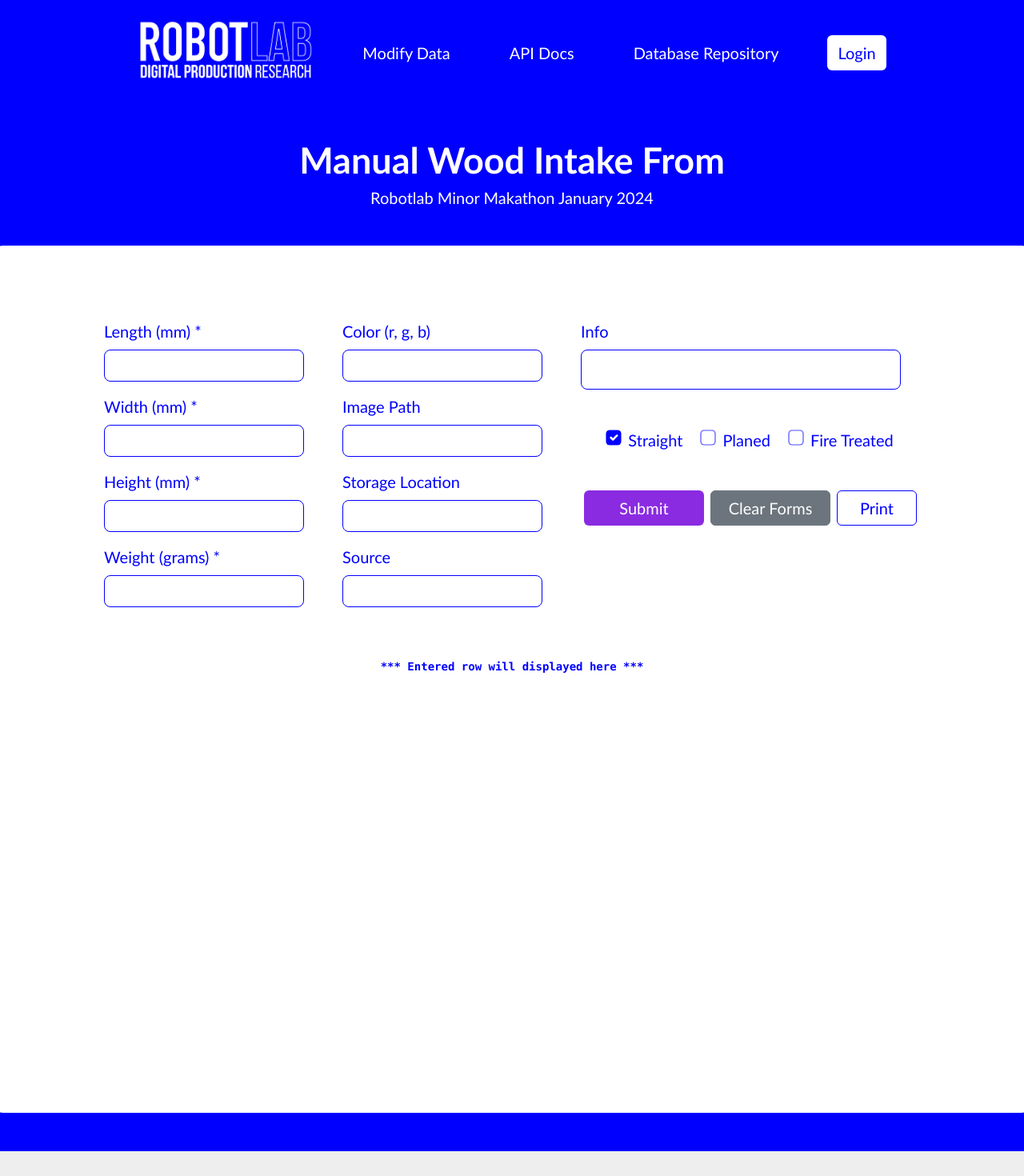
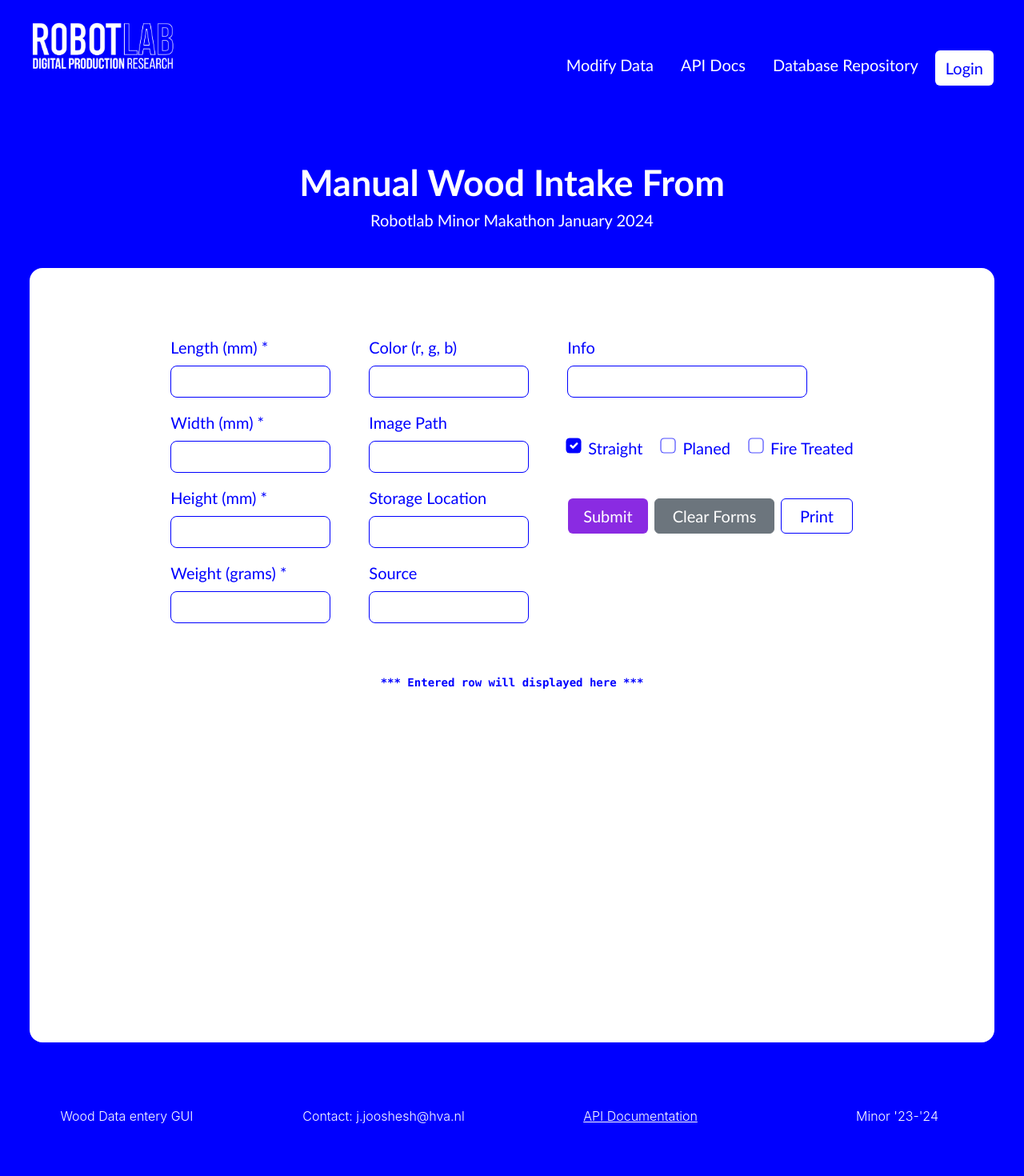
Before and after one commit to Flabelatus/robotlab-db-gui-makathon-24, a React (Create React App) app: page / in a window 1280 px wide. Shown: the top 1470 px of the page at 80% size. Built offline with nearby package versions, Linux system fonts and the light colour scheme.

Commit message:
updates Manifest.json

```diff
--- a/public/index.html
+++ b/public/index.html
@@ -16,7 +16,7 @@
   <title>Robotlab DB GUI</title>
 </head>
 
-<body>
+<body style="background-color: blue;">
   <noscript>You need to enable JavaScript to run this app.</noscript>
   <div id="root"></div>
 
--- a/src/App.css
+++ b/src/App.css
@@ -76,9 +76,11 @@
   background-color: hsl(0, 0%, 100%);
   border-radius: 16px;
   padding-top: 20px;
-  padding-left: 50px;
-  padding-right: 50px;
+  padding-left: 20px;
+  padding-right: 20px;
   padding-bottom: 20px;
+  margin-left: 3%;
+  margin-right: 3%;
   width: fit-content;
 }
 
--- a/src/App.js
+++ b/src/App.js
@@ -16,10 +16,10 @@ function App() {
   return (
     <>
       <AppContext.Provider value={{}}>
-        <div>
+        <div style={{backgroundColor: 'blue', width: 'fit-content', padding: 10}}>
           <div>
             <AppBar></AppBar>
-            <div className='justify-content-center' style={{backgroundColor: 'blue'}}>
+            <div className='justify-content-center' >
               {alertMessage && (
                 <Alert
                   message={alertMessage}
--- a/src/components/AppBar.js
+++ b/src/components/AppBar.js
@@ -4,23 +4,29 @@ import Logo from '.././images/logo.png'
 
 export const AppBar = () => {
 
-    useEffect(() => {
-    }, []);
-
     return (
-        <>
-            <div className="App-header row justify-content-center " >
-                <header className='d-flex justify-content-center align-items-center pb-1 mb-1 mt-4'>
-                    <div style={{ display: 'flex', alignItems: 'center' }}>
-                        <p ><img src={Logo} style={{ width: 220 }}></img></p>
-                        <p><Link to="/modify" className='mt-2 btn btn-outline-secondary- ms-5 fonts' style={{ color: 'white', fontSize: 20 }}>Modify Data</Link></p>
-                        <p><a className='mt-2 btn ms-5 btn-submit-light-small-outline- fonts' href="https://robotlab-residualwood.onrender.com/api-docs" rel="noopener noreferrer" target="_blank" style={{ color: 'white', fontSize: 20 }}>API Docs</a></p>
-                        <p><a className='mt-2 btn ms-5 btn-submit-light-small-outline- fonts' href="https://uva-hva.gitlab.host/robotlab/wood/cw4.0" rel="noopener noreferrer" target="_blank" style={{ color: 'white', fontSize: 20 }}>Database Repository</a></p>
-                        <Link to="/login"><p className='btn btn-submit-light-small ms-5 mt-2 fonts' style={{ fontSize: 20 }}>Login</p></Link>
-
+        <header className='text-white' style={{ backgroundColor: 'blue', }}>
+            <div className="container-fluid">
+                <div className="row justify-content-between align-items-center p-3">
+                    <div className="col-6 col-md-2 mb-5">
+                        <img src={Logo} alt="Logo" style={{ maxWidth: '100%' }} />
                     </div>
-                </header>
+                    <div className="col-10 col-md-10 text-end">
+                        <Link to="/modify" className='btn fonts me-2' style={{ color: 'white', fontSize: 20 }}>
+                            Modify Data
+                        </Link>
+                        <a className='btn fonts me-2' href="https://robotlab-residualwood.onrender.com/api-docs" rel="noopener noreferrer" target="_blank" style={{ color: 'white', fontSize: 20 }}>
+                            API Docs
+                        </a>
+                        <a className='btn fonts me-2' href="https://uva-hva.gitlab.host/robotlab/wood/cw4.0" rel="noopener noreferrer" target="_blank" style={{ color: 'white', fontSize: 20 }}>
+                            Database Repository
+                        </a>
+                        <Link to="/login" className='btn btn-submit-light-small mt-2 fonts' style={{ fontSize: 20 }}>
+                            Login
+                        </Link>
+                    </div>
+                </div>
             </div>
-        </>
+        </header>
     );
 }
--- a/src/components/Footer.js
+++ b/src/components/Footer.js
@@ -3,21 +3,21 @@ import { Link } from "react-router-dom";
 const Footer = () => {
     return (
         <>
-            <div className="row">
-                <footer className="text-center container-fluid py-2" style={{ backgroundColor: "#eee" }}>
+            <div className="row" style={{backgroundColor:'blue'}}>
+                <footer className="text-center container-fluid py-2">
                     <div className="row">
                         <div className="col mt-4">
-                            <p style={{ fontWeight: 300, color: '#444', fontSize: 16 }}>Wood Data entery GUI</p>
+                            <p style={{ fontWeight: 300, color: 'white', fontSize: 16 }}>Wood Data entery GUI</p>
                         </div>
                         <div className="col mt-4">
-                            <p style={{ fontWeight: 300, color: '#444', fontSize: 16 }}>Contact: j.jooshesh@hva.nl</p>
+                            <p style={{ fontWeight: 300, color: 'white', fontSize: 16 }}>Contact: j.jooshesh@hva.nl</p>
 
                         </div>
                         <div className="col mt-4">
-                            <a href="https://robotlab-residualwood.onrender.com/api-docs" rel="noopener noreferrer" target="_blank" style={{ fontWeight: 300, color: '#444', fontSize: 16 }}>API Documentation</a>
+                            <a href="https://robotlab-residualwood.onrender.com/api-docs" rel="noopener noreferrer" target="_blank" style={{ fontWeight: 300, color: 'white', fontSize: 16 }}>API Documentation</a>
                         </div>
                         <div className="col mt-4">
-                            <p style={{ fontWeight: 300, color: '#444', fontSize: 16 }}>Minor '23-'24</p><Link to="https://github.com/Flabelatus/woodPlatformGo/tree/master" className="fa-brands fa-github" /> <br /><i className="fa-brands fa-youtube" />
+                            <p style={{ fontWeight: 300, color: 'white', fontSize: 16 }}>Minor '23-'24</p><Link to="https://github.com/Flabelatus/woodPlatformGo/tree/master" className="fa-brands fa-github" /> <br /><i className="fa-brands fa-youtube" />
                         </div>
                     </div>
                 </footer>
--- a/src/components/Home.js
+++ b/src/components/Home.js
@@ -5,7 +5,7 @@ const Home = () => {
 
     return (
         <>
-            <div className="row justify-content-center" style={{ backgroundColor: "blue" }}>
+            <div className="row justify-content-center" style={{ backgroundColor: "blue", width: 'fit-content' }}>
                 <div>
                     <h1 className="fonts mt-5" style={{ color: 'white', fontSize: 45, fontWeight: 700, textAlign: 'center' }}>Manual Wood Intake From</h1>
                     <h5 className="text-center mb-5 fonts" style={{ color: 'white' }}> Robotlab Minor Makathon January 2024 </h5>
--- a/src/components/Input.js
+++ b/src/components/Input.js
@@ -8,7 +8,7 @@ const Input = forwardRef((props, ref) => {
             </label>
             <div className="fonts">
                 <input
-                    style={{ color: "#444", border: "1px solid blue", borderRadius: 8, height: 40, fontSize: 18, width: 250 }}
+                    style={{ color: "#444", border: "1px solid blue", borderRadius: 8, height: 40, fontSize: 18, width: 200 }}
                     type={props.type}
                     className={props.className}
                     ref={ref}
@@ -30,7 +30,7 @@ export const InputLong = forwardRef((props, ref) => {
             </label>
             <div className="">
                 <input
-                    style={{ color: "#444", border: "1px solid blue", borderRadius: 8, height: 50, fontSize: 18, width: 400 }}
+                    style={{ color: "#444", border: "1px solid blue", borderRadius: 8, height: 40, fontSize: 18, width: 300 }}
                     type={props.type}
                     className={props.className}
                     ref={ref}
--- a/src/components/InsertForm.js
+++ b/src/components/InsertForm.js
@@ -171,9 +171,9 @@ const InsertForm = () => {
     };
 
     return (
-        <div className="justify-content-center container mb-5">
+        <div className="justify-content-center container mb-5" style={{width: 'fit-content'}}>
             <form onSubmit={handleSubmit} className="mb-5 mt-5">
-                <div className=" mt-5 justify-content-center px-4 py-4">
+                <div className=" mt-5 px-5 py-3">
                     <div className="row justify-content-center">
                         <div className="col-md-4" style={{ width: 'fit-content' }}>
                             <Input
@@ -287,9 +287,9 @@ const InsertForm = () => {
                                 <label className="fonts" style={{ fontSize: 20, marginLeft: 10, fontWeight: 400, color: "blue" }}>Fire Treated</label>
                             </div>
                             <div className="row justify-content-center">
-                                <button type="submit" value="submit" className="btn btn-submit-light-large mt-5 fonts" style={{ fontSize: 20, width: 150 }}>Submit</button>
+                                <button type="submit" value="submit" className="btn btn-submit-light-large mt-5 fonts" style={{ fontSize: 20, width: 100 }}>Submit</button>
                                 <button value="clear" className="btn btn-secondary mt-5 ms-2 fonts" style={{ fontSize: 20, width: 150 }} onClick={handleClearForm}>Clear Forms</button>
-                                <button value="clear" className="btn btn-submit-light-small-outline mt-5 ms-2 fonts" style={{ fontSize: 20, width: 100 }} onClick={handleClearForm}>Print</button>
+                                <button value="clear" className="btn btn-submit-light-small-outline mt-5 ms-2 fonts" style={{ fontSize: 20, width: 90 }} onClick={handleClearForm}>Print</button>
 
                             </div>
                             {
@@ -302,7 +302,7 @@ const InsertForm = () => {
 
                         </div>
                         <div className="col-md-4" style={{ width: 'fit-content' }}>
-                            <div className="px-4 py-4 mt-4" style={{ backgroundColor: '#FFF', height: 500, overflowY: 'auto' }}>
+                            <div className="px-4 py-4 mt-4" style={{ backgroundColor: '#FFF', height: 400, overflowY: 'auto' }}>
                                 <pre style={{ color: '#0000FF', fontWeight: 600 }}>{lastID ? JSON.stringify(newRow, null, 2) : '*** Entered row will displayed here ***'}</pre>
                             </div>
                         </div>
```
Also changed, not shown: public/manifest.json.
